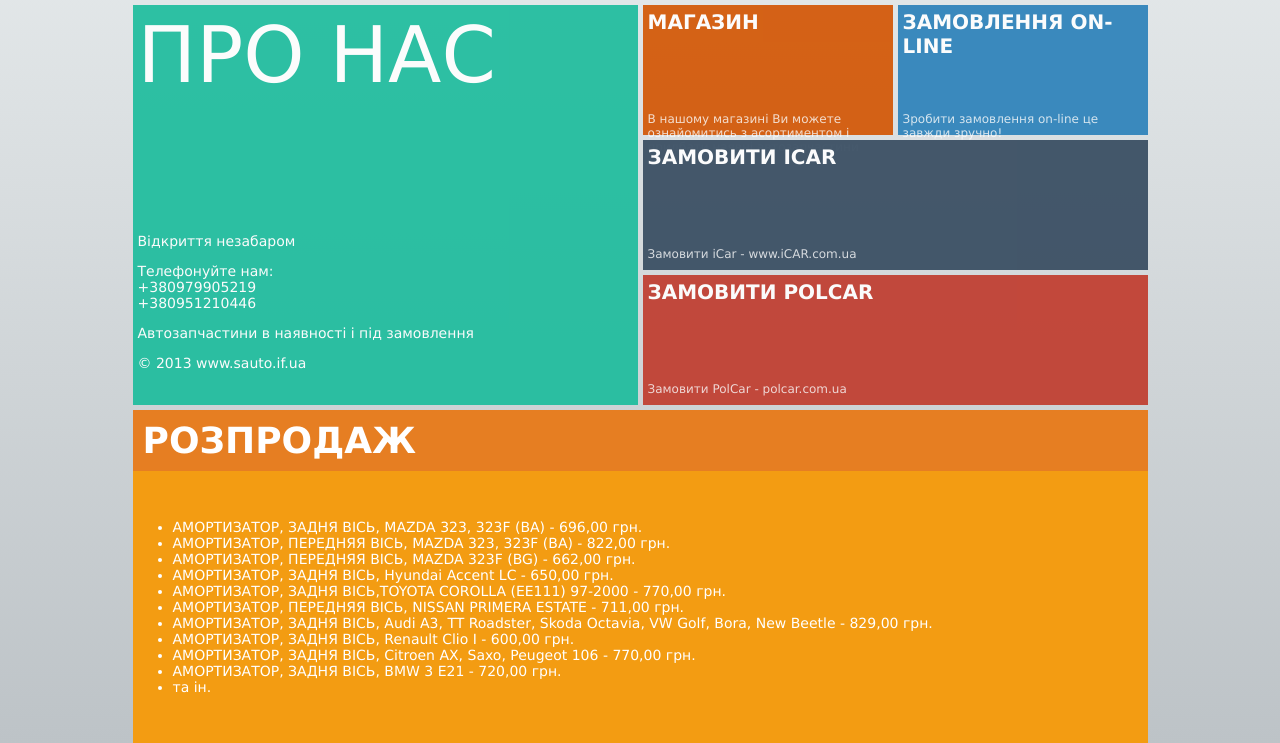
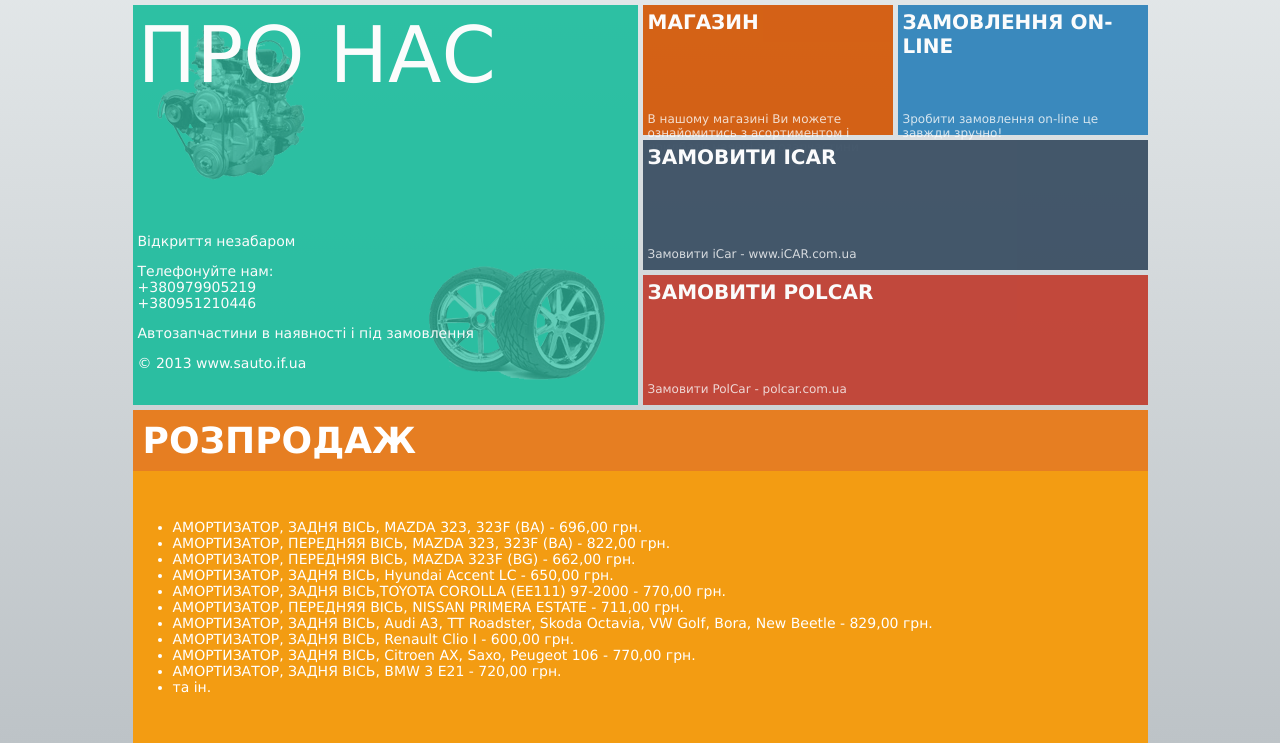
Before and after one commit to ololov/sauto-if, a PHP site: page / in a window 1280 px wide. Shown: the part 213-956 px from the top of the page. Run offline with PHP 8.4, Linux system fonts and the light colour scheme.

Commit message:
:flat_design_5

```diff
--- a/trunk/under_constructoin/styles/main.css
+++ b/trunk/under_constructoin/styles/main.css
@@ -13,7 +13,7 @@ background: #ecf0f1; /* Для старых браузров */
 .mainLogo {background: url("images/logo.png") no-repeat white; height: 203px;}
 .mainMenu {float: left; padding: 5px; opacity: 0.9; position: relative;}
 .mainMenu:hover {cursor: pointer; opacity: 1.0;}
-#menuAbout {background-color: #1abc9c; height: 390px; width: 495px; margin: 5px 5px 5px 0;}
+#menuAbout {background: url("images/about.png") no-repeat #1abc9c; height: 390px; width: 495px; margin: 5px 5px 5px 0;}
 #menuShop {background-color: #d35400; height: 120px; width: 240px; margin: 5px 5px 5px 0;}
 #menuOrder {background-color: #2980b9; height: 120px; width: 240px; margin: 5px 0 0 0;}
 #menuICar {background-color: #34495e; height: 120px; width: 495px; margin: 0 0 5px 0;}
```
Also changed, not shown: trunk/under_constructoin/styles/images/about.png (added), 1 other file.
